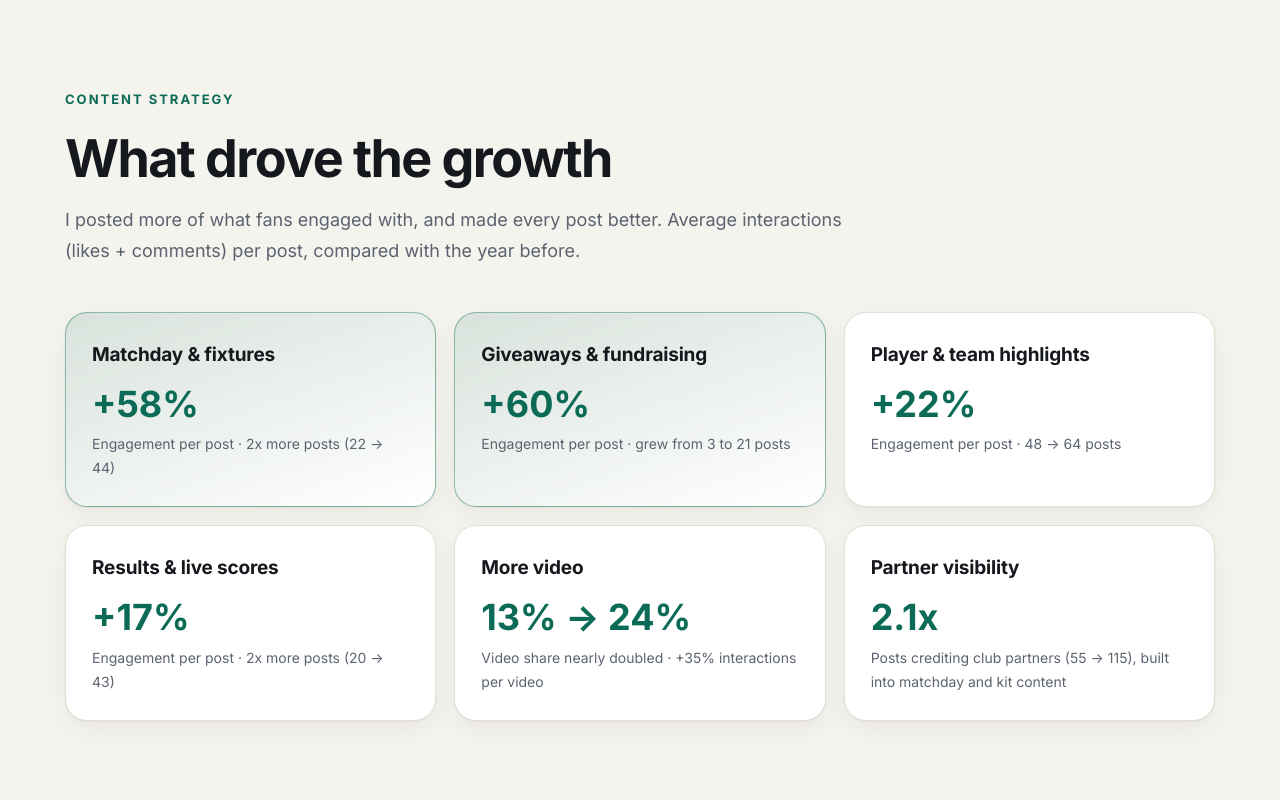
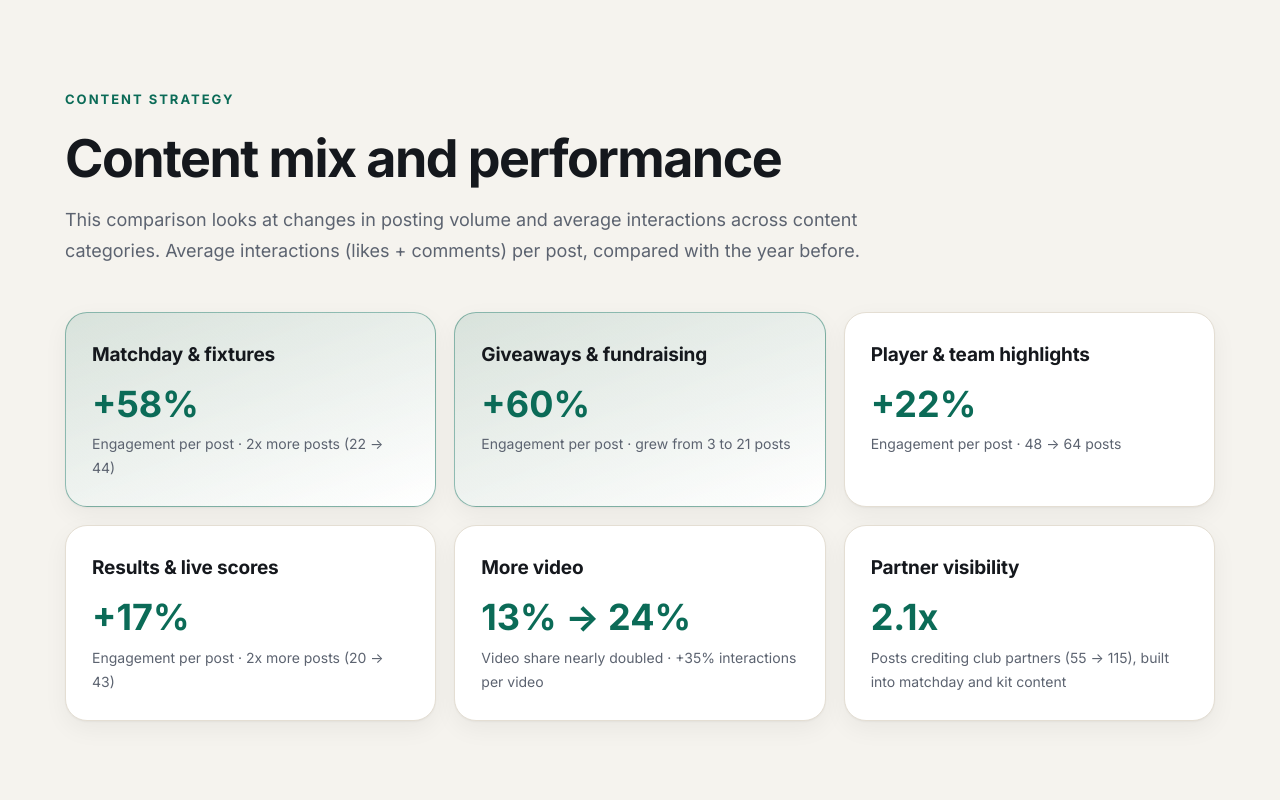
Before and after one commit to lucas-c-r/lucas-portfolio, a plain HTML site: page barnes-fc.html in a window 1280 px wide. Shown: the part 6200-7000 px from the top of the page. Drawn offline with Linux system fonts and the light colour scheme.

Commit message:
Barnes FC: neutral content heading, note AI-assisted analysis

```diff
--- a/barnes-fc.html
+++ b/barnes-fc.html
@@ -431,10 +431,10 @@
 <section>
   <div class="container">
     <div class="eyebrow">Content strategy</div>
-    <h2>What drove the growth</h2>
+    <h2>Content mix and performance</h2>
     <p class="section-text">
-      I posted more of what fans engaged with, and made every post better. Average interactions (likes + comments)
-      per post, compared with the year before.
+      This comparison looks at changes in posting volume and average interactions across content categories.
+      Average interactions (likes + comments) per post, compared with the year before.
     </p>
 
     <div class="cats">
@@ -596,6 +596,7 @@
       <li>Each post was assigned to one content category based on its caption.</li>
       <li>Follower figures are approximate and based on my recollection at the start and end of my involvement.</li>
       <li>Reach, impressions and Stories were excluded because they were not publicly available.</li>
+      <li>This retrospective analysis was prepared with AI assistance for data collection and metric calculations.</li>
     </ul>
   </div>
 </section>
```
